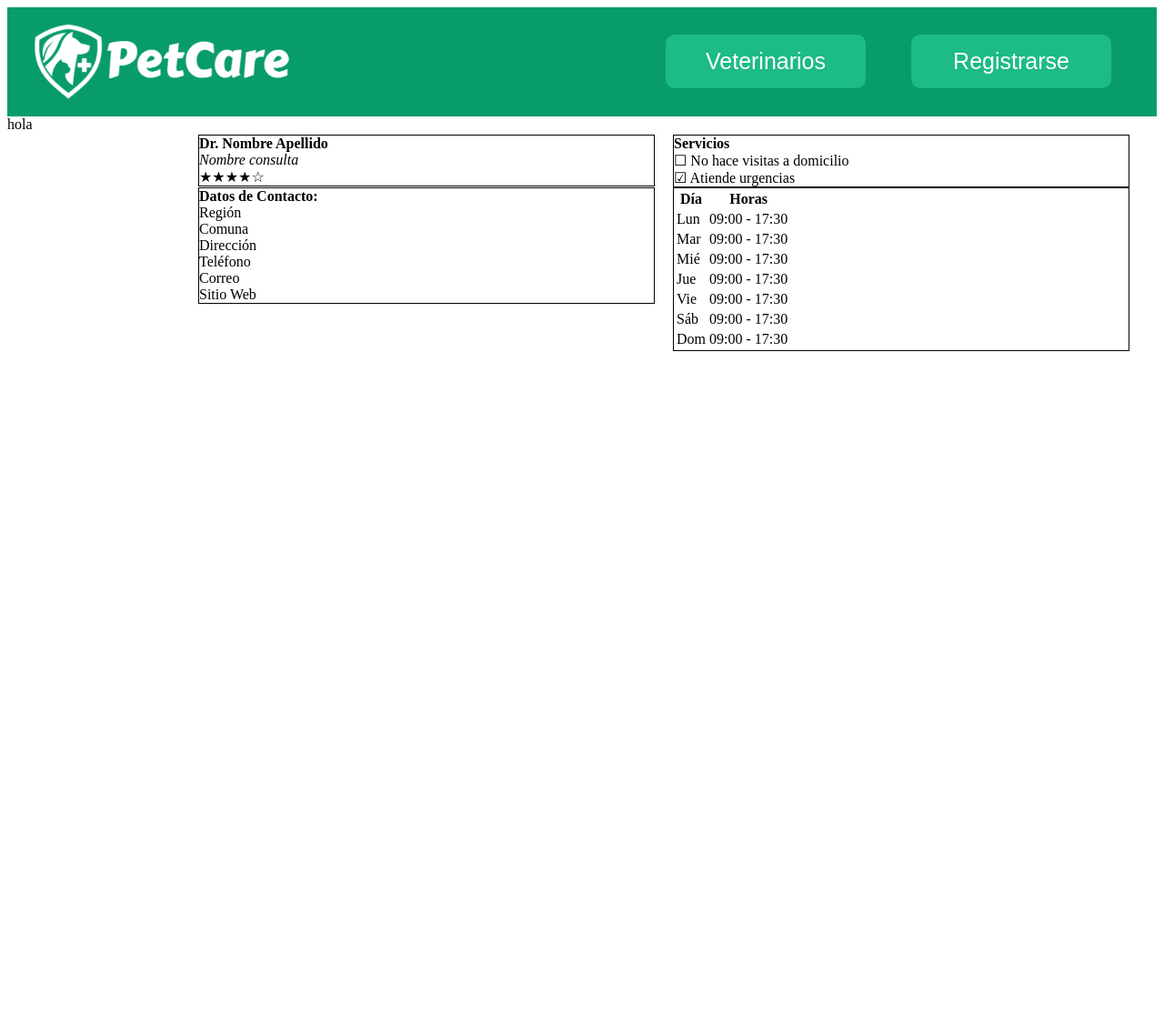
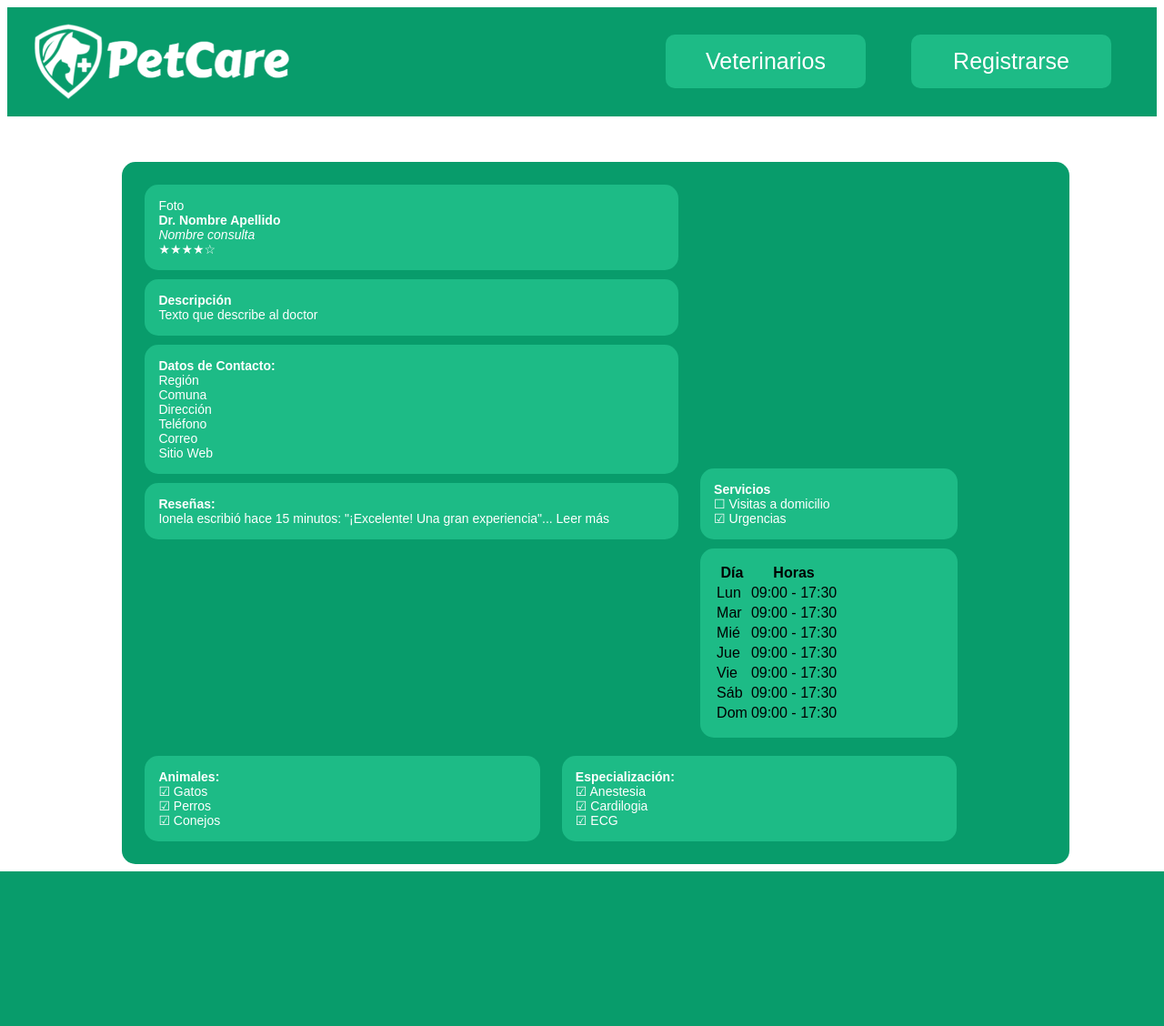
Before and after one commit to DCC-CC4401/Buscador-Veterinarios, a Django app: page /perfil/ in a window 1280 px wide. Shown: the whole page at 91% size. After the commit the page ends 958 px from the top, so only its background shows below. Run offline with Django 3.2, Linux system fonts and the light colour scheme.

Commit message:
Trabajo en CSS perfil doctores

```diff
--- a/PaginaVet/gestionVeterinarios/templates/gestionVeterinarios/perfildoc.html
+++ b/PaginaVet/gestionVeterinarios/templates/gestionVeterinarios/perfildoc.html
@@ -3,47 +3,82 @@
         <style>
 
             .caja{
-                border: 1px solid #000;
-                width:500px;
-                float: left;
+                background-color: rgb(29, 187, 134);
+                border-radius: 15px;
                 margin-left: 10px;
                 margin-right: 10px;
+                padding-top: 15px;
+                padding-bottom: 15px;
+                padding-right: 15px;
+                padding-left: 15px;
+                margin-top: 10px;
+                margin-bottom: 10px;
+                color: white;
+                font-family: sans-serif;
+                font-size: 14;
+
             }
 
-            .segmento{
-                margin-top: 20px;
-                margin-bottom: 20px;
+            .leftdiv{
+                display: inline-block;
+                width: 60%;
             }
 
-            .barraVertical{
-                width: 200px;
-                float:left;
-                height: 1000px;
+            .rightdiv{
+                display: inline-block;
+                width: 30%;
+            }
+
+            .bottombox{
+                width: 40%;
+                display: inline-block;
+            }
+
+            .mainbody{
+                align-items: center;
+                background-color: #089c6b;
+                width: 80%;
+                margin-left: 10%;
+                margin-top: 50px;
+                border-radius: 15px;
+                padding-top: 15px;
+                padding-bottom: 15px;
+                padding-left: 15px;
+                padding-right: 15px;
             }
 
         </style>
     </head>
     <body>
+
         {% include  "gestionVeterinarios/barra.html" %}
-        <div class="barraVertical">
-            hola
-        </div>
+
         <div class="mainBody">
-            <div class="segmento">
+
+            <div class="topdiv">
+
+                <div class='leftdiv'>
+
+                    <!-- Dr. Nombre Apellido -->
+
                     <div class="caja">
+                        <div class='leftdiv'>Foto</div>
+                        <div class='leftdiv'>
                             <div><b>Dr. Nombre Apellido</b></div>
                             <i>Nombre consulta</i>
                             <div>&#9733;&#9733;&#9733;&#9733;&#9734;</div>
                         </div>
+                    </div>
+
+                    <!-- Descripción -->
 
                     <div class="caja">
-                    <div><b>Servicios</b></div>
-                    <div>&#x2610; No hace visitas a domicilio</div>
-                    <div>&#x2611; Atiende urgencias</div>
-                </div>
+                        <div><b>Descripción</b></div>
+                        <div>Texto que describe al doctor</div>
                     </div>
 
-            <div class="segmento">
+                    <!-- Datos de Contacto -->
+
                     <div class="caja">
                         <div><b>Datos de Contacto:</b></div>
                         <div>Región</div>
@@ -53,6 +88,30 @@
                         <div>Correo</div>
                         <div>Sitio Web</div>
                     </div>
+
+                    <!-- Reseñas -->
+
+                    <div class="caja">
+                        <div><b>Reseñas:</b></div>
+                        <div>Ionela escribió hace 15 minutos: "¡Excelente! Una gran experiencia"...
+                            Leer más
+                        </div>
+                    </div>
+
+                </div>
+
+                <div class="rightdiv">
+
+                     <!-- Servicios -->
+
+                    <div class="caja">
+                        <div><b>Servicios</b></div>
+                        <div>&#x2610; Visitas a domicilio</div>
+                        <div>&#x2611; Urgencias</div>
+                    </div>
+
+                     <!-- Horario -->
+
                     <div class="caja">
                         <table class="table">
                             <tr>
@@ -89,7 +148,34 @@
                             </tr>
                         </table>
                     </div>
+
                 </div>
+
             </div>
+
+            <div class="bottomDiv">
+
+                <!-- Animales -->
+
+                <div class="caja bottombox">
+                    <div><b>Animales:</b></div>
+                    <div>&#x2611; Gatos</div>
+                    <div>&#x2611; Perros</div>
+                    <div>&#x2611; Conejos</div>
+                </div>
+
+                <!-- Especialización -->
+
+                <div class="caja bottombox">
+                    <div><b>Especialización:</b></div>
+                    <div>&#x2611; Anestesia</div>
+                    <div>&#x2611; Cardilogia</div>
+                    <div>&#x2611; ECG</div>
+                </div>
+
+            </div>
+
+        </div>
+
     </body>
 </html>
```
Lines whose indentation alone changed are shown as unchanged.
